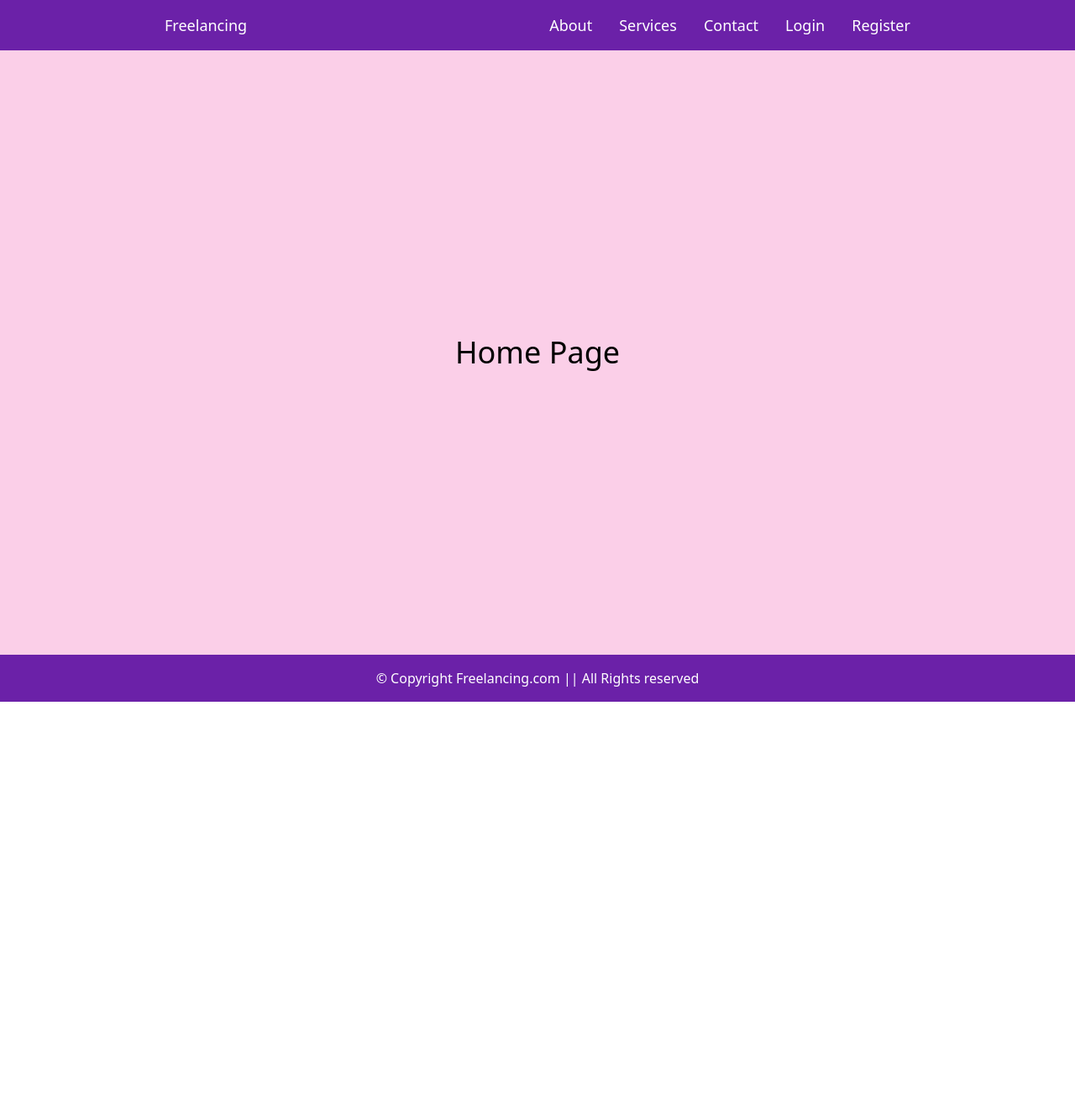
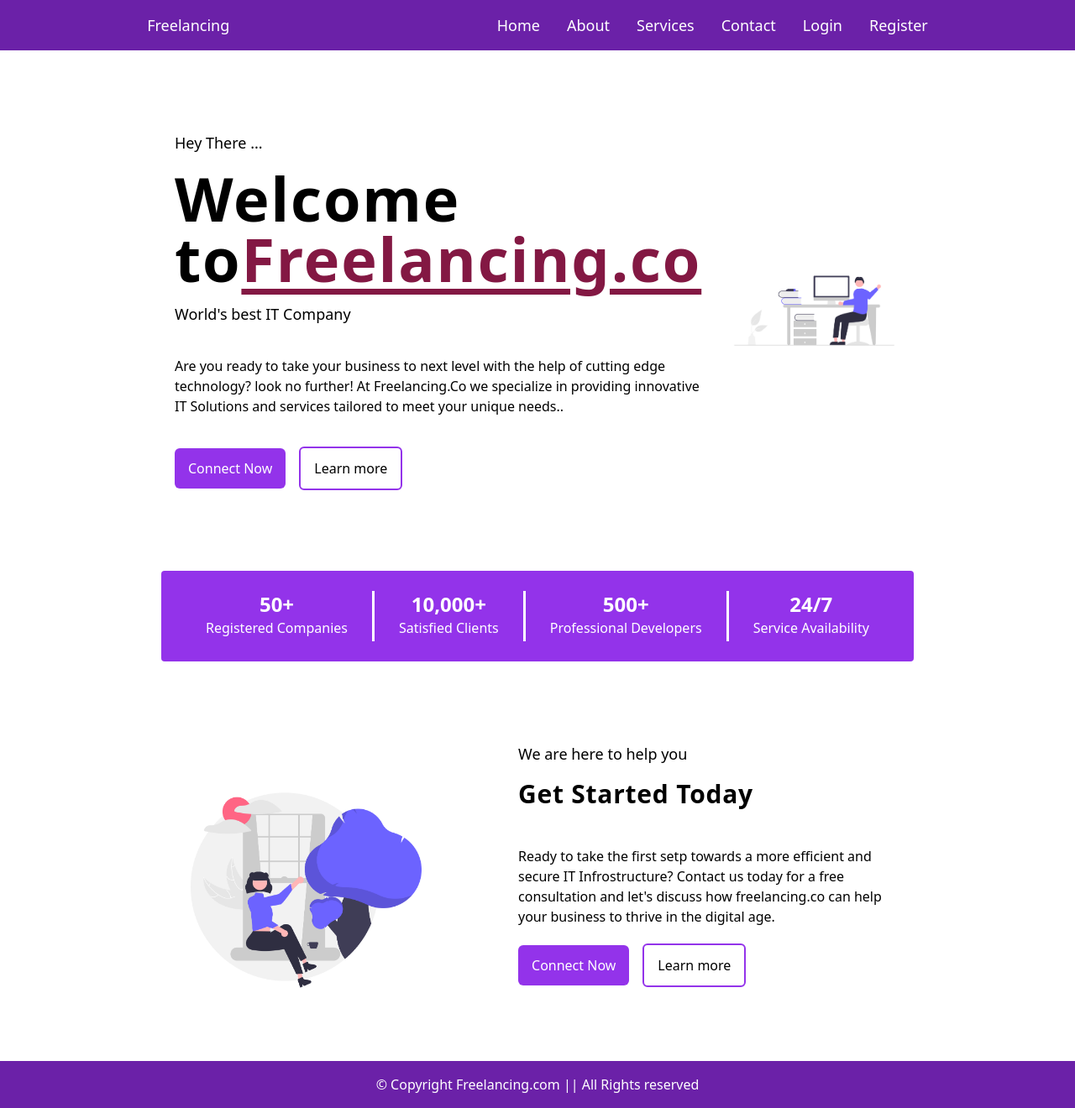
Before and after one commit to Its-OmPant/MERN-Freelancing-Site, a React (Vite) app in the folder client/: page / in a window 1280 px wide. Shown: the whole page at 84% size. Before the commit the page ends 836 px from the top, so only its background shows below. Built offline with nearby package versions, Linux system fonts and the light colour scheme.

Commit message:
Created Home and about Page UI

```diff
--- a/client/src/components/Navbar.jsx
+++ b/client/src/components/Navbar.jsx
@@ -10,19 +10,44 @@ function Navbar() {
 			<div className="">
 				<ul className="flex gap-8">
 					<li>
-						<NavLink to="/about">About</NavLink>
+						<NavLink to="/" className="hover:underline underline-offset-2 ">
+							Home
+						</NavLink>
 					</li>
 					<li>
-						<NavLink to="/services">Services</NavLink>
+						<NavLink
+							to="/about"
+							className="hover:underline underline-offset-2 ">
+							About
+						</NavLink>
 					</li>
 					<li>
-						<NavLink to="/contact">Contact</NavLink>
+						<NavLink
+							to="/services"
+							className="hover:underline underline-offset-2 ">
+							Services
+						</NavLink>
 					</li>
 					<li>
-						<NavLink to="/login">Login</NavLink>
+						<NavLink
+							to="/contact"
+							className="hover:underline underline-offset-2 ">
+							Contact
+						</NavLink>
 					</li>
 					<li>
-						<NavLink to="/register">Register</NavLink>
+						<NavLink
+							to="/login"
+							className="hover:underline underline-offset-2 ">
+							Login
+						</NavLink>
+					</li>
+					<li>
+						<NavLink
+							to="/register"
+							className="hover:underline underline-offset-2 ">
+							Register
+						</NavLink>
 					</li>
 				</ul>
 			</div>
--- a/client/src/pages/About.jsx
+++ b/client/src/pages/About.jsx
@@ -2,8 +2,72 @@ import React from "react";
 
 function About() {
 	return (
-		<div className="bg-yellow-200 text-4xl flex justify-center items-center h-[90vh]">
-			About
+		<div className="px-48">
+			<div id="hero" className="flex justify-center my-4">
+				<div className=" p-4 flex flex-col justify-center">
+					<div className="my-4">
+						<h3 className="text-lg"> Welcome to Freelancing.co </h3>
+						<h1 className="text-5xl font-bold tracking-wide my-4">
+							Why
+							<span className="text-pink-900 underline underline-offset-8 ml-3">
+								Choose Us ?
+							</span>
+						</h1>
+					</div>
+					<p className="my-3 text-lg">
+						<span className="text-pink-900 underline underline-offset-2 font-semibold mr-2">
+							Experties:
+						</span>
+						Our team consists of experienced IT professionals who are passionate
+						and committed about staying up-to-date with the latest industry
+						trends
+					</p>
+					<p className="my-3 text-lg">
+						<span className="text-yellow-700 underline underline-offset-2 font-semibold mr-2">
+							Customization:
+						</span>
+						We understand that every business is unique. That's why we create
+						solutions that are tailoured to your specific needs and goals.
+					</p>
+					<p className="my-3 text-lg">
+						<span className="text-green-900 underline underline-offset-2 font-semibold mr-2">
+							Customer-Centric Approach :
+						</span>
+						We prioritize your satisfaction and provise top-notch support to
+						address your IT concerns.
+					</p>
+					<p className="my-3 text-lg">
+						<span className="text-orange-900 underline underline-offset-2 font-semibold mr-2">
+							Affordability:
+						</span>
+						We offer competetive pricing without compromising on the quality of
+						our services.
+					</p>
+					<p className="my-3 text-lg">
+						<span className="text-teal-900 underline underline-offset-2 font-semibold mr-2">
+							Reliability:
+						</span>
+						Count on us to be there when you need us. We're committed to
+						ensuring your IT environment is reliable and available 24/7.
+					</p>
+
+					<div id="btnGroup" className="my-4">
+						<button className="px-4 py-3 rounded-md bg-purple-600 text-white  mr-4">
+							Connect Now
+						</button>
+						<button className="px-4 py-3 rounded-md border-purple-600 border-2 mr-4">
+							Learn more
+						</button>
+					</div>
+				</div>
+				<div className="flex justify-center items-center">
+					<img
+						src="./images/about.png"
+						alt="Welcome Image"
+						className="w-full"
+					/>
+				</div>
+			</div>
 		</div>
 	);
 }
--- a/client/src/pages/Home.jsx
+++ b/client/src/pages/Home.jsx
@@ -1,7 +1,97 @@
 const Home = () => {
 	return (
-		<div className="bg-pink-200 text-4xl flex justify-center items-center h-[90vh]">
-			Home Page
+		<div className="px-48">
+			<div id="hero" className="flex justify-center my-16">
+				<div className=" p-4 flex flex-col justify-center">
+					<div className="my-4">
+						<h3 className="text-lg">Hey There ...</h3>
+						<h1 className="text-7xl font-bold tracking-wide my-4">
+							Welcome to
+							<span className="text-pink-900 underline underline-offset-8">
+								Freelancing.co
+							</span>
+						</h1>
+						<h4 className="text-lg">World's best IT Company</h4>
+					</div>
+					<p className="my-5">
+						Are you ready to take your business to next level with the help of
+						cutting edge technology? look no further! At Freelancing.Co we
+						specialize in providing innovative IT Solutions and services
+						tailored to meet your unique needs..
+					</p>
+					<div id="btnGroup" className="my-4">
+						<button className="px-4 py-3 rounded-md bg-purple-600 text-white  mr-4">
+							Connect Now
+						</button>
+						<button className="px-4 py-3 rounded-md border-purple-600 border-2 mr-4">
+							Learn more
+						</button>
+					</div>
+				</div>
+				<div className="flex justify-center items-center">
+					<img
+						src="./images/welcome.png"
+						alt="Welcome Image"
+						className="w-full"
+					/>
+				</div>
+			</div>
+
+			<div
+				id="stats"
+				className="bg-purple-600 p-6 rounded flex justify-evenly my-4 text-white">
+				<div>
+					<h3 className="text-2xl text-center font-semibold">50+</h3>
+					<p>Registered Companies</p>
+				</div>
+				<div className="h-[60px] bg-white w-[3px]"></div>
+				<div>
+					<h3 className="text-2xl text-center font-semibold">10,000+</h3>
+					<p>Satisfied Clients</p>
+				</div>
+				<div className="h-[60px] bg-white w-[3px]"></div>
+				<div>
+					<h3 className="text-2xl text-center font-semibold">500+</h3>
+					<p>Professional Developers</p>
+				</div>
+				<div className="h-[60px] bg-white w-[3px]"></div>
+				<div>
+					<h3 className="text-2xl text-center font-semibold">24/7</h3>
+					<p>Service Availability</p>
+				</div>
+			</div>
+
+			<div id="about" className="flex justify-center my-16">
+				<div className="flex justify-center items-end">
+					<img
+						src="./images/about.png"
+						alt="Welcome Image"
+						className="w-full"
+					/>
+				</div>
+				<div className="p-4 flex flex-col justify-center ml-16">
+					<div className="my-4">
+						<h3 className="text-lg">We are here to help you</h3>
+						<h1 className="text-3xl font-bold tracking-wide my-4">
+							Get Started Today
+						</h1>
+					</div>
+					<p className="my-3">
+						Ready to take the first setp towards a more efficient and secure IT
+						Infrostructure? Contact us today for a free consultation and let's
+						discuss how freelancing.co can help your business to thrive in the
+						digital age.
+					</p>
+					<div id="btnGroup" className="my-2">
+						<button className="px-4 py-3 rounded-md bg-purple-600 text-white mr-4">
+							Connect Now
+						</button>
+						<button className="px-4 py-3 rounded-md border-purple-600 border-2 mr-4">
+							Learn more
+						</button>
+					</div>
+				</div>
+			</div>
 		</div>
 	);
 };
--- a/client/src/pages/Login.jsx
+++ b/client/src/pages/Login.jsx
@@ -15,16 +15,16 @@ function Login() {
 		setCredentials(initialState);
 	};
 	return (
-		<div className="flex h-[90vh]">
+		<div className="flex h-[90vh] px-48">
 			<div className="flex items-center justify-center w-full">
 				<img
 					src="./images/login.jpg"
 					alt="Registration form Image"
-					className="w-[70%]"
+					className="w-4/5"
 				/>
 			</div>
 			<div className="flex items-center justify-center w-full">
-				<div className="w-3/5 bg-blue-200 p-4 rounded-md shadow-md">
+				<div className="w-4/5 bg-blue-200 p-4 rounded-md shadow-md">
 					<h1 className="text-4xl m-4 font-bold">
 						<span className="underline text-pink-800">Login</span> Form
 					</h1>
--- a/client/src/pages/Register.jsx
+++ b/client/src/pages/Register.jsx
@@ -22,16 +22,16 @@ function Register() {
 	};
 
 	return (
-		<div className="flex h-[90vh]">
+		<div className="flex h-[90vh] px-48">
 			<div className="flex items-center justify-center w-full">
 				<img
 					src="./images/registration.jpg"
 					alt="Registration form Image"
-					className="w-[70%]"
+					className="w-4/5"
 				/>
 			</div>
 			<div className="flex items-center justify-center w-full">
-				<div className="w-3/5 bg-blue-200 p-4 rounded-md shadow-md">
+				<div className="w-4/5 bg-blue-200 p-4 rounded-md shadow-md">
 					<h1 className="text-4xl m-4 font-bold">
 						<span className="underline text-pink-800">Registration</span> Form
 					</h1>
```
Also changed, not shown: client/public/images/about.png (added), client/public/images/welcome.png (added).
